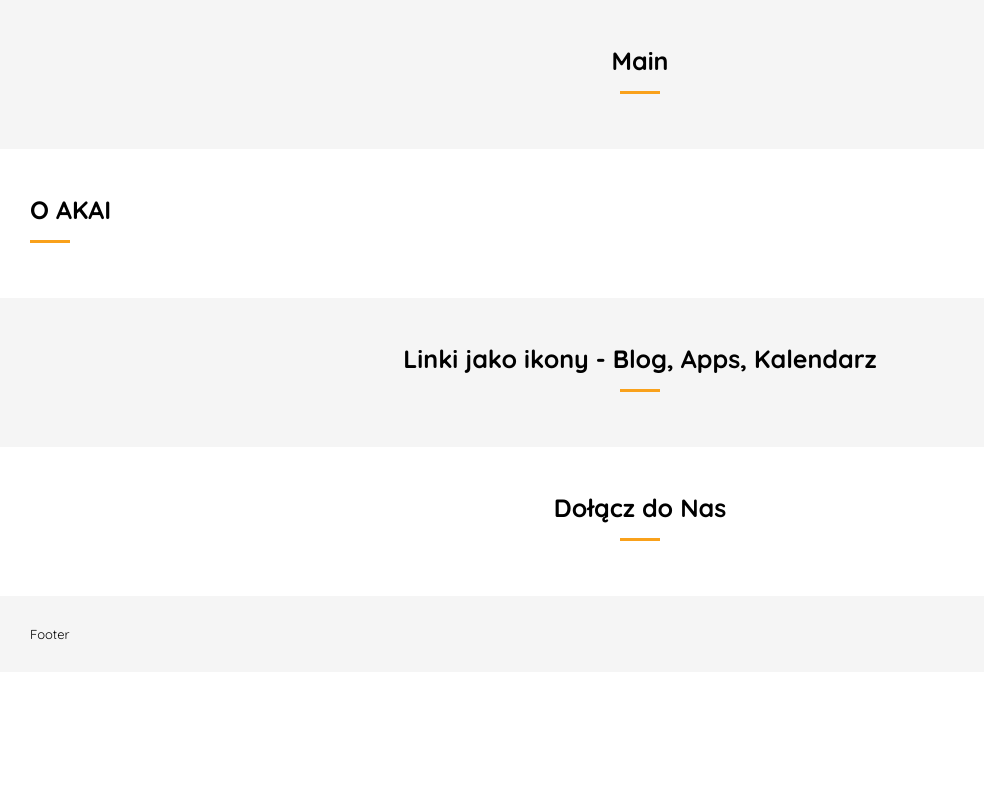
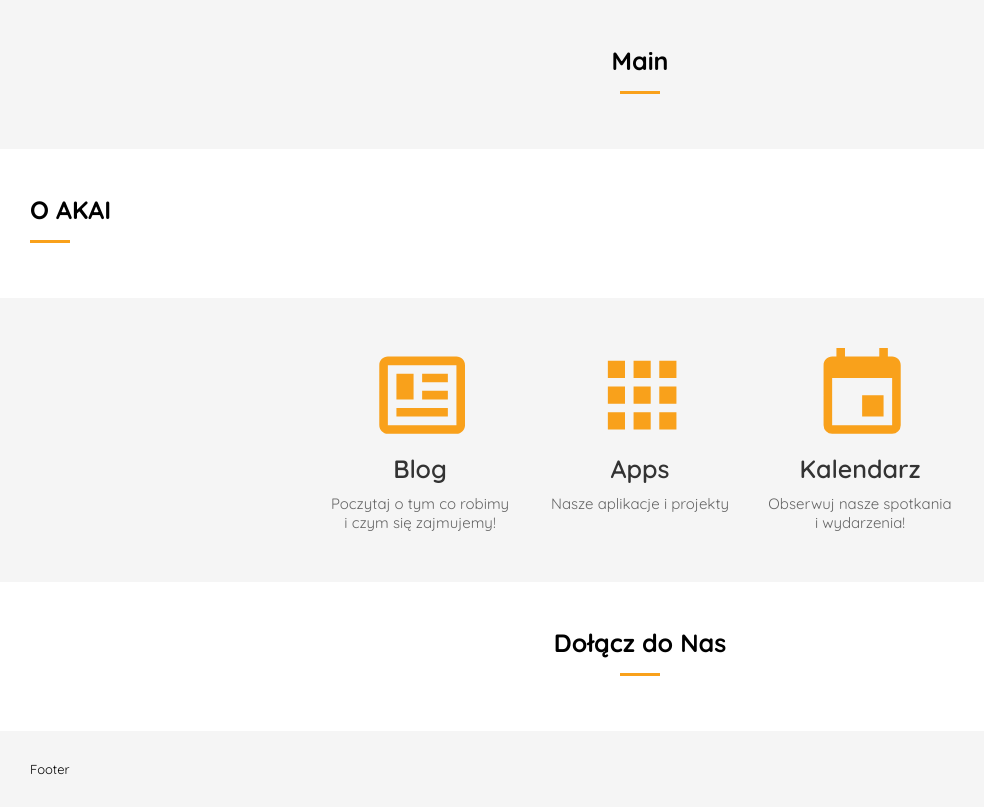
Before and after one commit to akai-org/akai-webpage, a Next.js app: page / in a window 1280 px wide. Shown: the whole page, without its empty margins (0-984 px from the left). Built offline with nearby package versions, Linux system fonts and the light colour scheme.

Commit message:
link icons

```diff
--- a/package.json
+++ b/package.json
@@ -8,6 +8,7 @@
     "start": "next start"
   },
   "dependencies": {
+    "@mdi/js": "^5.7.55",
     "classnames": "^2.2.6",
     "next": "9.5.5",
     "react": "17.0.0",
--- /dev/null
+++ b/src/components/Icon/Icon.jsx
@@ -0,0 +1,11 @@
+import React from "react";
+import classnames from "classnames";
+import styles from "./Icon.module.scss";
+
+export default function Icon({ icon, className }) {
+  return (
+    <svg viewBox="1 1 21 21" className={classnames(styles.icon, className)}>
+      <path d={icon} />
+    </svg>
+  );
+}
--- /dev/null
+++ b/src/components/Icon/Icon.module.scss
@@ -0,0 +1,4 @@
+.icon {
+  width: 20px;
+  height: 20px;
+}
--- /dev/null
+++ b/src/components/Icon/index.js
@@ -0,0 +1,9 @@
+import Icon from "./Icon.jsx";
+import { mdiNewspaperVariantOutline, mdiApps, mdiCalendar } from "@mdi/js";
+
+export {
+  Icon as default,
+  mdiNewspaperVariantOutline as blog,
+  mdiApps as apps,
+  mdiCalendar as calendar,
+};
--- a/src/components/SEO.jsx
+++ b/src/components/SEO.jsx
@@ -41,7 +41,6 @@ const SEO = ({ description, title, image, keywords, children }) => {
       <link rel="icon" href="/favicon.ico" />
       <link rel="apple-touch-icon" href="/favicon.ico" />
       <link rel="robots" href="/robots.txt" />
-      <link rel="manifest" href="/manifest.json" />
       <link rel="sitemap" type="application/xml" href="/sitemap.xml" />
       {siteMetadata.preconnect.map((v) => (
         <link key={v} rel="preconnect dns-prefetch" href={v} />
--- a/src/components/Section/Section.jsx
+++ b/src/components/Section/Section.jsx
@@ -1,6 +1,11 @@
 import React from "react";
+import classnames from "classnames";
 import styles from "./Section.module.scss";
 
-export default function Section({ children }) {
-  return <section className={styles.section}>{children}</section>;
+export default function Section({ children, className }) {
+  return (
+    <section className={classnames(styles.section, className)}>
+      {children}
+    </section>
+  );
 }
--- a/src/pages/index.js
+++ b/src/pages/index.js
@@ -2,6 +2,7 @@ import React from "react";
 import Section from "../components/Section";
 import SEO from "../components/SEO";
 import Title from "../components/Title";
+import LinkIcons from "../sections/LinkIcons/LinkIcons";
 
 export default function Home() {
   return (
@@ -13,9 +14,7 @@ export default function Home() {
       <Section>
         <Title alignment="left">O AKAI</Title>
       </Section>
-      <Section>
-        <Title>Linki jako ikony - Blog, Apps, Kalendarz</Title>
-      </Section>
+      <LinkIcons />
       <Section>
         <Title>Dołącz do Nas</Title>
       </Section>
--- /dev/null
+++ b/src/sections/LinkIcons/LinkIcons.jsx
@@ -0,0 +1,40 @@
+import React from "react";
+import Section from "../../components/Section";
+import Icon, { blog, apps, calendar } from "../../components/Icon";
+import styles from "./LinkIcons.module.scss";
+
+export default function LinkIcons() {
+  return (
+    <Section className={styles.section}>
+      <div className={styles.container}>
+        <a href="https://blog.akai.org.pl/">
+          <div className={styles.iconContainer}>
+            <Icon icon={blog} className={styles.icon} />
+            <span className={styles.text}>Blog</span>
+            <span className={styles.description}>
+              Poczytaj o tym co robimy i&nbsp;czym się zajmujemy!
+            </span>
+          </div>
+        </a>
+        <a href="https://apps.akai.org.pl/">
+          <div className={styles.iconContainer}>
+            <Icon icon={apps} className={styles.icon} />
+            <span className={styles.text}>Apps</span>
+            <span className={styles.description}>
+              Nasze aplikacje i&nbsp;projekty
+            </span>
+          </div>
+        </a>
+        <a href="#">
+          <div className={styles.iconContainer}>
+            <Icon icon={calendar} className={styles.icon} />
+            <span className={styles.text}>Kalendarz</span>
+            <span className={styles.description}>
+              Obserwuj nasze spotkania i&nbsp;wydarzenia!
+            </span>
+          </div>
+        </a>
+      </div>
+    </Section>
+  );
+}
--- /dev/null
+++ b/src/sections/LinkIcons/LinkIcons.module.scss
@@ -0,0 +1,53 @@
+@import "../../styles/vars.scss";
+
+.section {
+  display: flex;
+  justify-content: center;
+}
+
+.container {
+  flex: 1;
+  display: flex;
+  flex-direction: column;
+  max-width: 640px;
+
+  a {
+    text-decoration: none;
+  }
+}
+
+.iconContainer {
+  display: flex;
+  flex-direction: column;
+  align-items: center;
+  margin-bottom: 20px;
+}
+
+.icon {
+  width: 90px;
+  height: 90px;
+  margin: 20px 20px 15px;
+  fill: $akai-yellow;
+}
+
+.text {
+  font-size: 25px;
+  font-weight: 600;
+  color: $heading-color;
+  margin-bottom: 10px;
+}
+
+.description {
+  font-size: 15px;
+  font-weight: 500;
+  color: $text-color;
+  text-align: center;
+  max-width: 200px;
+}
+
+@media only screen and (min-width: $mobile) {
+  .container {
+    flex-direction: row;
+    justify-content: space-between;
+  }
+}
```
Also changed, not shown: 1 other file (tests, documents, lock files or other folders).
